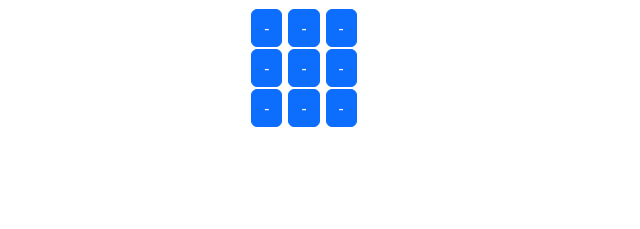
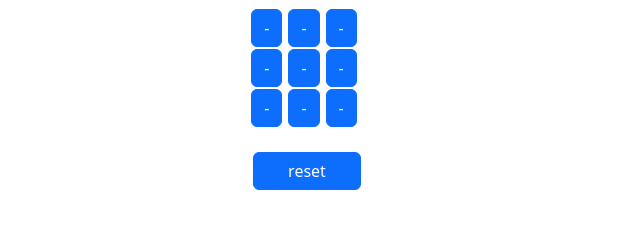
Before and after one commit to Taneja12/tictactoe, a plain HTML site: page index.html in a window 1280 px wide. Shown: the part 97-326 px from the top of the page, without its empty margins (318-958 px from the left). Drawn offline with nearby package versions, Linux system fonts and the light colour scheme.

Commit message:
added reset button

```diff
--- a/index.html
+++ b/index.html
@@ -43,6 +43,7 @@
                     <td><button class="btn btn-primary" id="9" style="margin-left: 2px;" onclick="func(this.id)">-</button></td>
                 </tr>
             </table>
+            <button class="btn btn-primary mt-4" style="width: 75%; margin-right: 30px;" onclick="func1()">reset</button>
         </div>
         <div id="result" style="font-weight: bold;font-family: 'Times New Roman', Times, serif;"></div>
 
```
